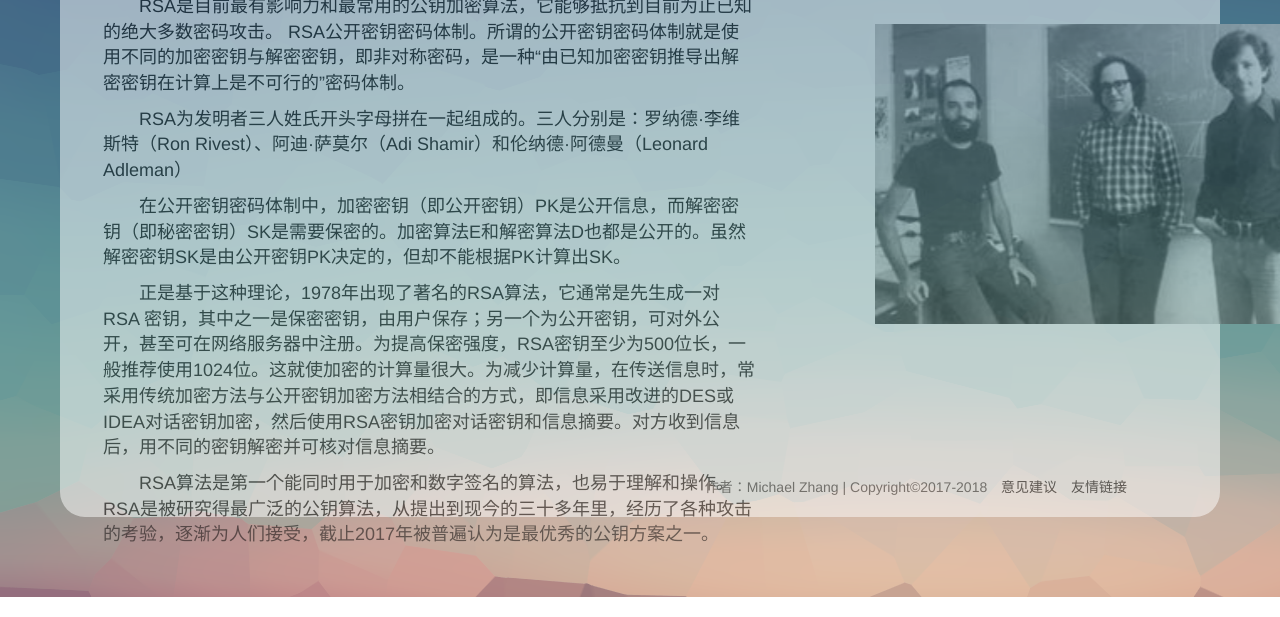
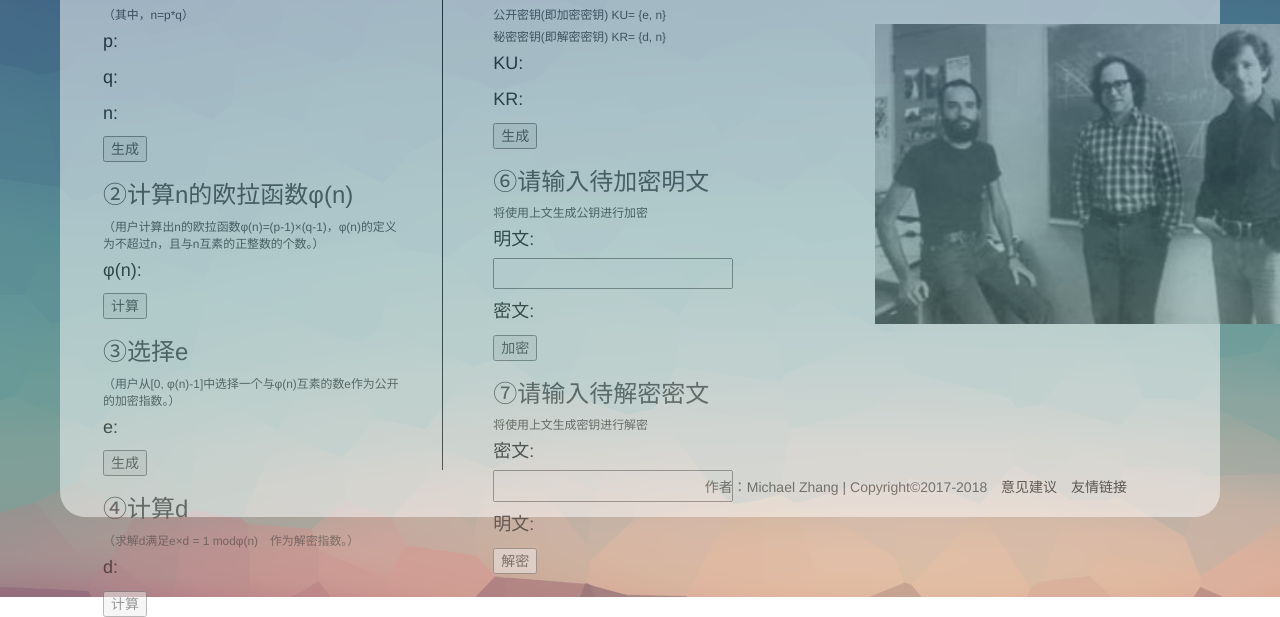
Before and after one commit to Michael-Zhang-Xian-Sen/rsa-website, a plain HTML site: page simulation.html in a window 1280 px wide. Shown: the part 203-820 px from the top of the page. Drawn offline with nearby package versions, Linux system fonts and the light colour scheme.

Commit message:
完善静态页面，添加部分后台处理程序

```diff
--- /dev/null
+++ b/css/simulation.css
@@ -0,0 +1,36 @@
+.left-passage{
+    position: relative;
+    float: left;
+    width: 52%;
+    height: 100%;
+    padding-right: 40px;
+}
+
+.right-passage{
+    position: relative;
+    float: left;
+    padding-left: 50px;
+    width: 45%;
+    height: 100%;
+    border-left: 1px solid #000000;
+}
+
+#content .passage ul{
+    padding-left: 0;
+}
+
+#content .passage ul li{
+    list-style: none;
+}
+#content .passage ul li p{
+    text-indent: 0;
+}
+
+#content  small{
+    display: block;
+    padding-bottom: 5px;
+}
+
+.right-passage label{
+    font-weight: normal;
+}
--- /dev/null
+++ b/js/simulation.js
@@ -0,0 +1,17 @@
+$(document).ready(function(){
+    $(".step1 button").click(createPrime);
+
+})
+
+function createPrime(){
+    var htmlObj = $.ajax({
+        url:"http://localhost:8002/createPrime",
+        contentType:"application/x-www-form-urlencoded",
+        data:"{status:prime}",
+        dataType:"xml",
+        success:function(html){
+            // 解析传来的xml数据
+            // 将相应内容渲染到网页上
+        }
+    })
+}
--- a/simulation.html
+++ b/simulation.html
@@ -5,7 +5,9 @@
 	<meta charset="utf-8">
 	<!-- 缺少一个icon图标 -->
 	<title>RSA算法模拟平台</title>
+	<link rel="icon" href="./img/security.ico" type="image/x-icon" />
 	<link rel="stylesheet" href="./css/main.css">
+	<link rel="stylesheet" href="./css/simulation.css">
 	<link rel="stylesheet" href="./lib/bootstrap-3.3.7-dist/css/bootstrap.css">
 	<link rel="stylesheet" href="./lib/font-awesome-4.7.0/css/font-awesome.min.css">
 </head>
@@ -25,22 +27,88 @@
 				</div>
 				<div id="content">
 					<div class="passage">
-						<h1>初识</h1>
-						<p>
-							RSA是目前最有影响力和最常用的公钥加密算法，它能够抵抗到目前为止已知的绝大多数密码攻击。 RSA公开密钥密码体制。所谓的公开密钥密码体制就是使用不同的加密密钥与解密密钥，即非对称密码，是一种“由已知加密密钥推导出解密密钥在计算上是不可行的”密码体制。
-						</p>
-						<p>
-							RSA为发明者三人姓氏开头字母拼在一起组成的。三人分别是：罗纳德·李维斯特（Ron Rivest）、阿迪·萨莫尔（Adi Shamir）和伦纳德·阿德曼（Leonard Adleman）
-						</p>
-						<p>
-							在公开密钥密码体制中，加密密钥（即公开密钥）PK是公开信息，而解密密钥（即秘密密钥）SK是需要保密的。加密算法E和解密算法D也都是公开的。虽然解密密钥SK是由公开密钥PK决定的，但却不能根据PK计算出SK。
-						</p>
-						<p>
-							正是基于这种理论，1978年出现了著名的RSA算法，它通常是先生成一对RSA 密钥，其中之一是保密密钥，由用户保存；另一个为公开密钥，可对外公开，甚至可在网络服务器中注册。为提高保密强度，RSA密钥至少为500位长，一般推荐使用1024位。这就使加密的计算量很大。为减少计算量，在传送信息时，常采用传统加密方法与公开密钥加密方法相结合的方式，即信息采用改进的DES或IDEA对话密钥加密，然后使用RSA密钥加密对话密钥和信息摘要。对方收到信息后，用不同的密钥解密并可核对信息摘要。
-						</p>
-						<p>
-							RSA算法是第一个能同时用于加密和数字签名的算法，也易于理解和操作。RSA是被研究得最广泛的公钥算法，从提出到现今的三十多年里，经历了各种攻击的考验，逐渐为人们接受，截止2017年被普遍认为是最优秀的公钥方案之一。
-						</p>
+						<div class="left-passage">
+							<div class="step1">
+								<h3>①生成素数p、q，得到模数n</h3>
+								<small>（其中，n=p*q）</small>
+								<ul>
+									<li>
+										<p>p:<span id="p"></span></p>
+									</li>
+									<li>
+										<p>q:<span id="q"></span></p>
+									</li>
+									<li>
+										<p>n:<span id="n"></span></p>
+									</li>
+								</ul>
+								<button>生成</button>
+							</div>
+							<div class="step2">
+								<h3>②计算n的欧拉函数φ(n)</h3>
+								<small>（用户计算出n的欧拉函数φ(n)=(p-1)×(q-1)，φ(n)的定义为不超过n，且与n互素的正整数的个数。）</small>
+								<ul>
+									<li>
+										<p>φ(n):<span id=phi-n ""></span></p>
+									</li>
+								</ul>
+								<button>计算</button>
+							</div>
+							<div class="step3">
+								<h3>③选择e</h3>
+								<small>（用户从[0, φ(n)-1]中选择一个与φ(n)互素的数e作为公开的加密指数。）</small>
+								<ul>
+									<li>
+										<p>e:<span id="e"></span></p>
+									</li>
+								</ul>
+								<button>生成</button>
+							</div>
+							<div class="step4">
+								<h3>④计算d</h3>
+								<small>（求解d满足e×d = 1 modφ(n)　作为解密指数。）</small>
+								<ul>
+									<li>
+										<p>d:<span id="d"></span></p>
+									</li>
+								</ul>
+								<button>计算</button>
+							</div>
+						</div>
+						<div class="right-passage">
+							<div class="step5">
+								<h3>⑤得出所需要的公开密钥和秘密密钥</h3>
+								<small>公开密钥(即加密密钥)  KU= {e, n}</small>
+								<small>秘密密钥(即解密密钥)  KR= {d, n}</small>
+								<ul>
+									<li>
+										<p>KU:<span></span></p>
+									</li>
+									<li>
+										<p>KR:<span></span></p>
+									</li>
+								</ul>
+								<button>生成</button>
+							</div>
+							<div class="step6">
+								<h3>⑥请输入待加密明文</h3>
+								<small>将使用上文生成公钥进行加密</small>
+								<ul>
+									<li><p><label>明文:</label><input id="plainTextInput" type="text"></p></li>
+									<li><p>密文:<span id="cipherText"></span></p></li>
+								</ul>
+								<button>加密</button>
+							</div>
+							<div class="step7">
+								<h3>⑦请输入待解密密文</h3>
+								<small>将使用上文生成密钥进行解密</small>
+								<ul>
+									<li><p><label>密文:</label><input id="cipherTextInput" type="text"></p></li>
+									<li><p>明文:<span id="plainText"></span></p></li>
+								</ul>
+								<button>解密</button>
+							</div>
+						</div>
 					</div>
 					<div class="picture">
 						<img src="./img/creator.jpg">
@@ -68,5 +136,6 @@
 <!-- 加载jQuery -->
 <script src="https://cdn.bootcss.com/jquery/3.2.1/jquery.min.js"></script>
 <script src="./js/main.js"></script>
+<script src="./js/simulation.js"></script>
 
 </html>
```
Also changed, not shown: algorithm.html (+1 -0 lines), index.html (+2 -1 lines), principle.html (+1 -0 lines), rsa-nodejs/index.js (added, +9 -0 lines), rsa-nodejs/package.json (added, +16 -0 lines), rsa-nodejs/router.js (added, +14 -0 lines), rsa-nodejs/server.js (added, +18 -0 lines), img/security.ico (added), img/stock_lock.ico (added), img/stock_lock_open.ico (added), rsa-nodejs/router/createPrime.js (added), 1 other file.
